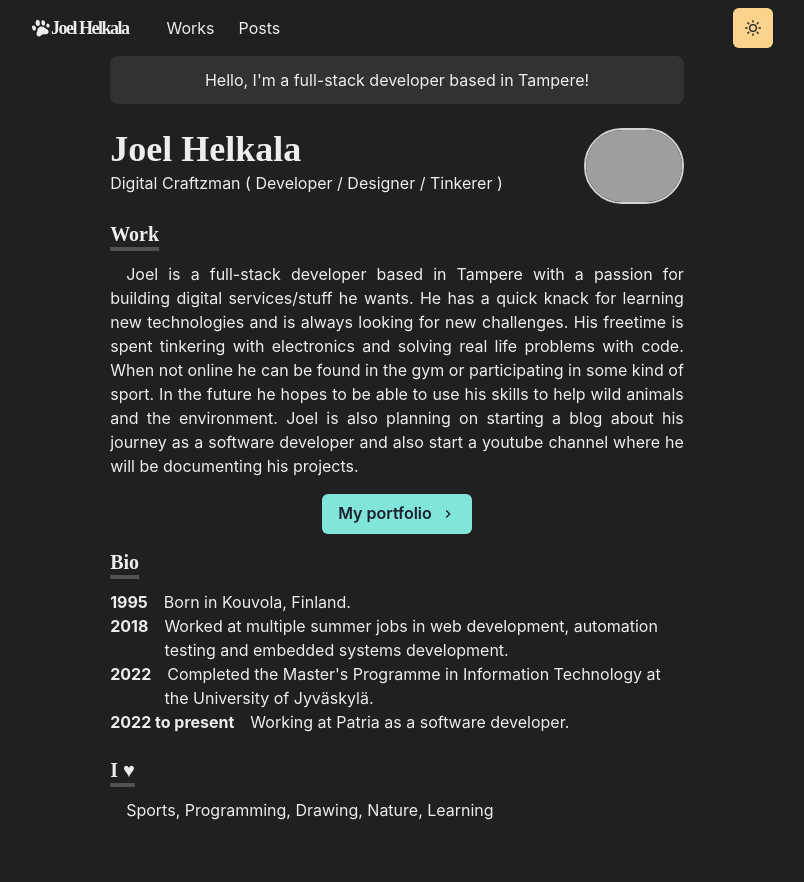
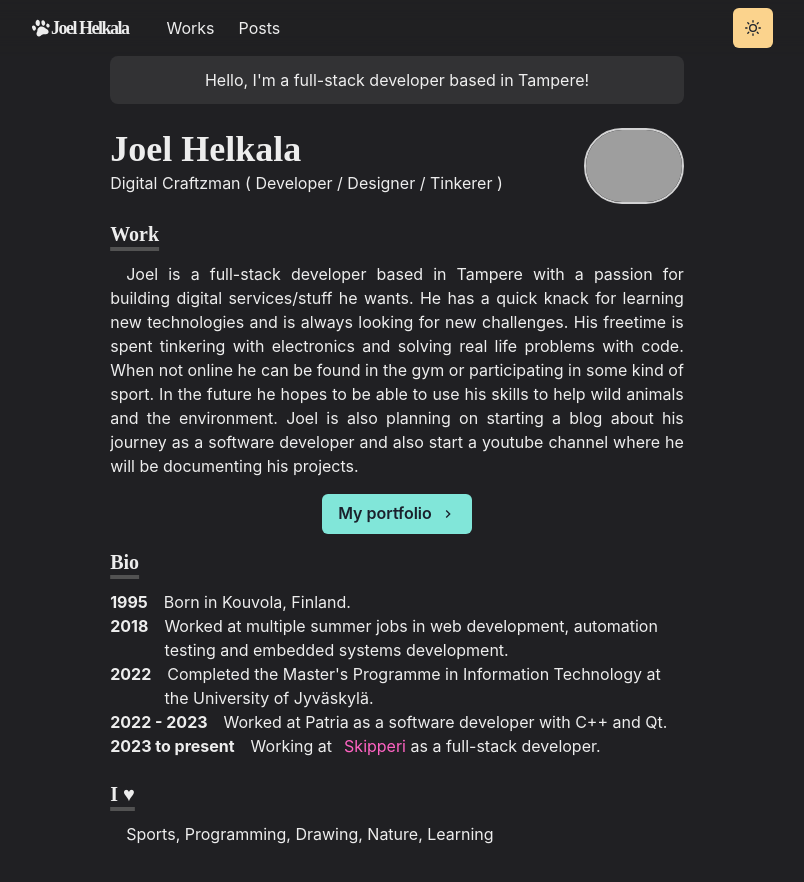
Before and after one commit to kiroyuu/website, a Next.js app: page / in a window 1280 px wide. Shown: the top 882 px of the page, without its empty margins (243-1047 px from the left). Built offline with nearby package versions, Linux system fonts and the light colour scheme; grey boxes are pictures that could not be loaded.

Commit message:
feat(bio): ad skipperi to bio

```diff
--- a/pages/index.js
+++ b/pages/index.js
@@ -5,6 +5,7 @@ import {
   Button,
   Heading,
   Image,
+  Link,
   useColorModeValue,
 } from "@chakra-ui/react";
 import { ChevronRightIcon } from "@chakra-ui/icons";
@@ -93,8 +94,16 @@ const Page = () => {
             the University of Jyväskylä.
           </BioSection>
           <BioSection>
-            <BioYear>2022 to present</BioYear>
-            Working at Patria as a software developer.
+            <BioYear>2022 - 2023</BioYear>
+            Worked at Patria as a software developer with C++ and Qt.
+          </BioSection>
+          <BioSection>
+            <BioYear>2023 to present</BioYear>
+            Working at
+            <Link href="https://skipperi.fi" isExternal marginLeft={3}>
+              Skipperi
+            </Link>{" "}
+            as a full-stack developer.
           </BioSection>
         </Section>
         <Section delay={0.3}>
```
Also changed, not shown: 1 other file (tests, documents, lock files or other folders).
